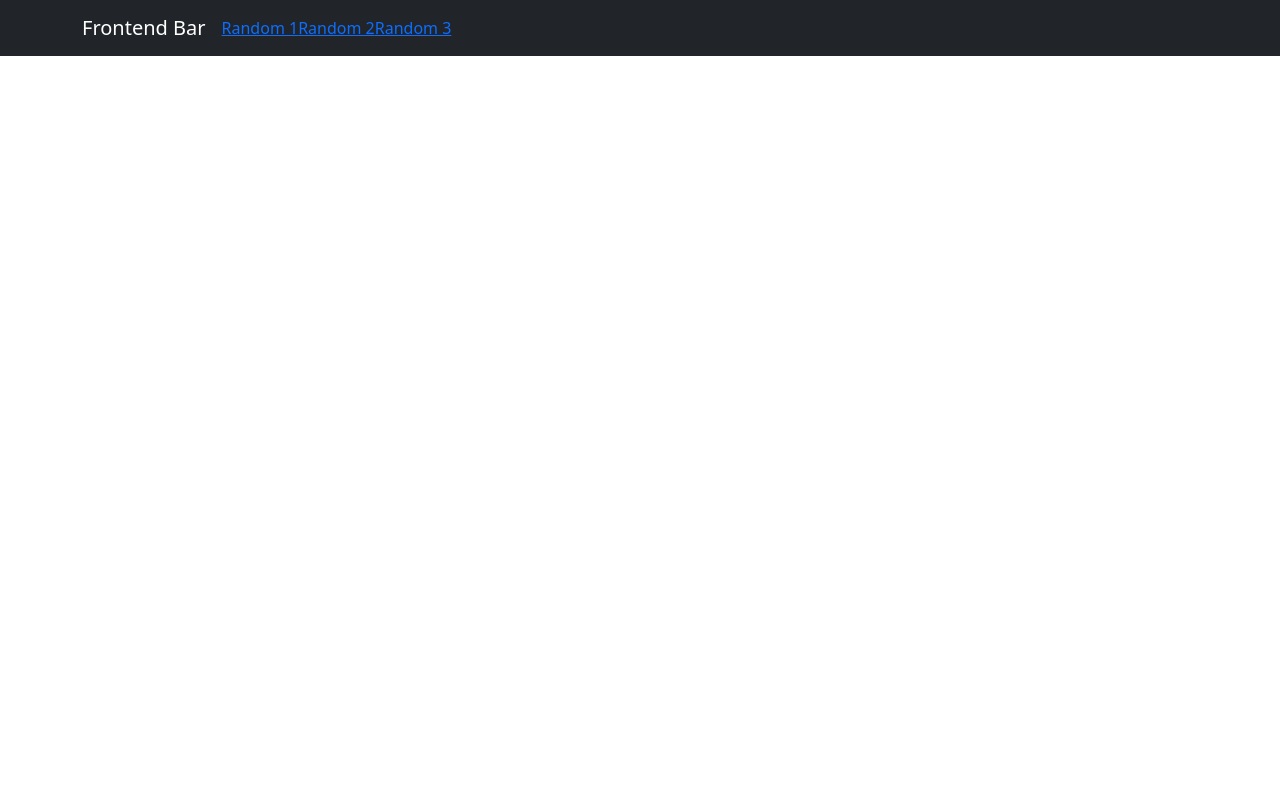
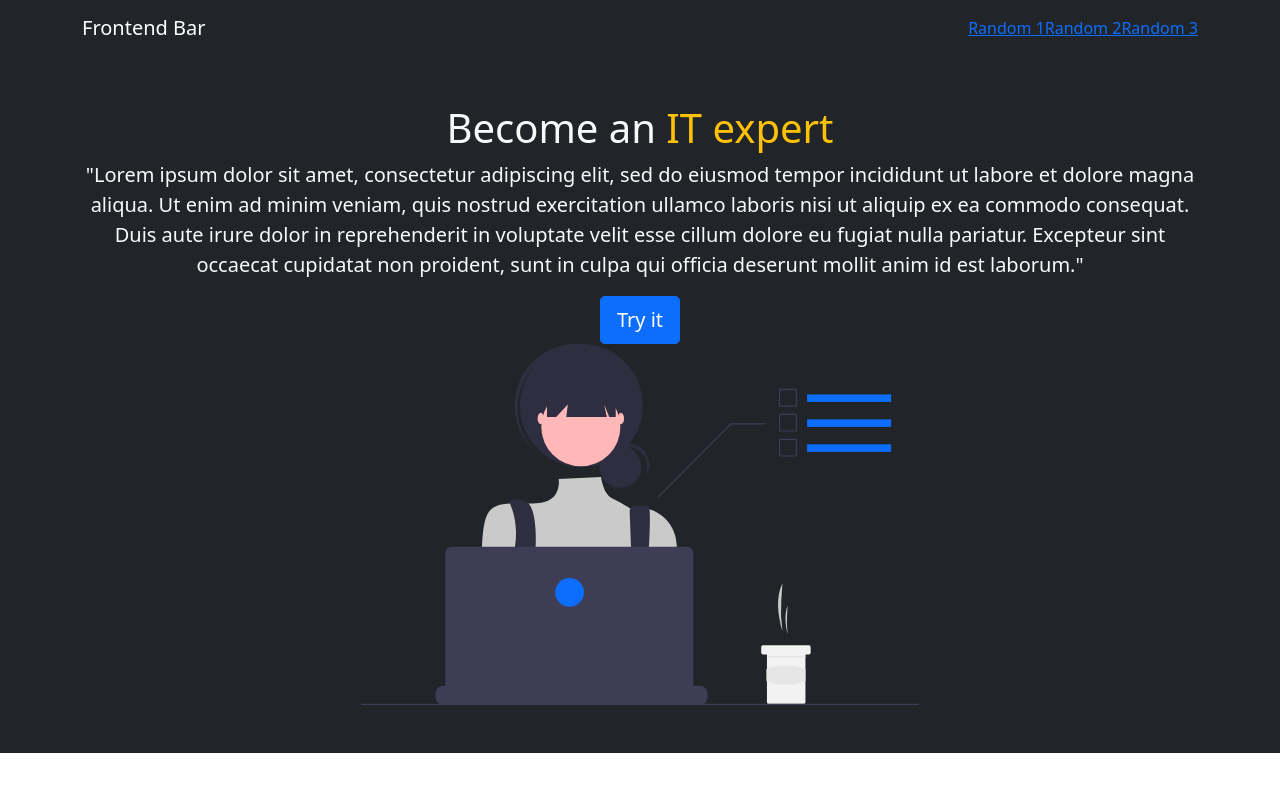
Before and after one commit to malimart/fis-theater, a plain HTML site: page bootstrap-website/index.html in a window 1280 px wide. Drawn offline with nearby package versions, Linux system fonts and the light colour scheme.

Commit message:
second commit

```diff
--- a/bootstrap-website/index.html
+++ b/bootstrap-website/index.html
@@ -18,7 +18,7 @@
                 <span class="navbar-toggler-icon"></span>
             </button>
             <div class="collapse navbar-collapse" id="navmenu">
-                <ul class="navbar-nav">
+                <ul class="navbar-nav ms-auto">
                     <li class="nav-item">
                         <a href="#r1" class="navbar-link">Random 1</a>
                     </li>
@@ -34,7 +34,18 @@
         </div>
     </nav>
 
-
+    <section class="bg-dark text-light p-5 text-center">
+        <div class="container">
+            <div call="d-flex">
+                <div>
+                    <h1>Become an <span class="text-warning"> IT expert </span></h1>
+                    <p class="lead">"Lorem ipsum dolor sit amet, consectetur adipiscing elit, sed do eiusmod tempor incididunt ut labore et dolore magna aliqua. Ut enim ad minim veniam, quis nostrud exercitation ullamco laboris nisi ut aliquip ex ea commodo consequat. Duis aute irure dolor in reprehenderit in voluptate velit esse cillum dolore eu fugiat nulla pariatur. Excepteur sint occaecat cupidatat non proident, sunt in culpa qui officia deserunt mollit anim id est laborum."</p>
+                    <button class="btn btn-primary btn-lg">Try it</button>
+                </div>
+                <img class="img-fluid w-50" src="img/showcase.svg">
+            </div>
+        </div>
+    </section>
 
 
 
```
